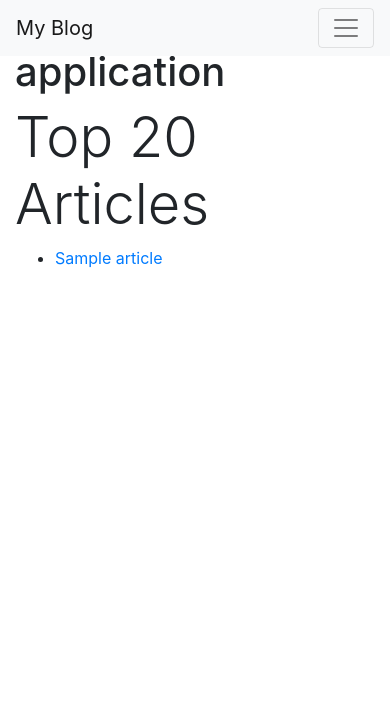
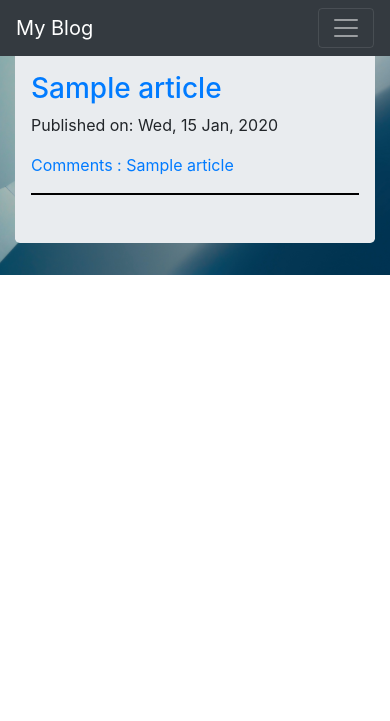
Before and after one commit to Abhishek-Khanduri/Blog-Application, a Django app: page /index in a window 390 px wide. Shown: the top 721 px of the page. Run offline with Django 3.2, Linux system fonts and the light colour scheme; tables that the repository leaves empty hold one stand-in row (values such as "Sample post"); some libraries are stand-ins or nearby versions.

Commit message:
top blog page reimplemented

```diff
--- a/static/css/index.css
+++ b/static/css/index.css
@@ -1,26 +1,3 @@
 .body{
     background-color: #0093E9;
 }
-
-#vantajs {
-    width: auto;
-    height: 722px;
-}
-#head{
-    height: 100%;
-    background-color: #0093E9;
-    /*background-image: linear-gradient( #0093E9 0%, #80D0C7 100%);*/
-    background-image: linear-gradient(120deg, #e0c3fc 0%, #8ec5fc 100%);
-}
-#head1{
-    height: 100%;
-    background-color: #0093E9;
-    /*background-image: linear-gradient( #0093E9 0%, #80D0C7 100%);*/
-    background-image: linear-gradient(120deg, #e0c3fc 0%, #8ec5fc 100%);
-}
-#header{
-    height: 100%;
-    background-color: #0093E9;
-    /*background-image: linear-gradient( #0093E9 0%, #80D0C7 100%);*/
-    background-image: linear-gradient(120deg, #e0c3fc 0%, #8ec5fc 100%);
-}
--- /dev/null
+++ b/static/css/post.css
@@ -0,0 +1,6 @@
+body {
+    background-image: url('../img/article_background.jpg');
+    background-position: center;
+    background-size: cover;
+    background-repeat: no-repeat;
+}
--- a/templates/auth/login.html
+++ b/templates/auth/login.html
@@ -11,6 +11,7 @@
     <link rel="stylesheet" type="text/css" href="{% static 'css/register.css' %}">
 </head>
 <body>
+    <h2><a href="/">MY BLOG</a></h2>
     <div class="row justify-content-center">
         <div class="col-lg-4 col-md-6 col-sm-8">
           <div class="card">
--- a/templates/main/article.html
+++ b/templates/main/article.html
@@ -19,4 +19,8 @@
         </p>
     </div>
 </div>
+
+
+
+
 {% endblock %}
--- a/templates/main/base.html
+++ b/templates/main/base.html
@@ -9,12 +9,15 @@
         <!-- CSS only -->
 <link rel="stylesheet" href="https://stackpath.bootstrapcdn.com/bootstrap/4.5.2/css/bootstrap.min.css" integrity="sha384-JcKb8q3iqJ61gNV9KGb8thSsNjpSL0n8PARn9HuZOnIxN0hoP+VmmDGMN5t9UJ0Z" crossorigin="anonymous">
 
+<link href="https://unpkg.com/aos@2.3.1/dist/aos.css" rel="stylesheet">
+
 <!-- JS, Popper.js, and jQuery -->
 <script src="https://code.jquery.com/jquery-3.5.1.slim.min.js" integrity="sha384-DfXdz2htPH0lsSSs5nCTpuj/zy4C+OGpamoFVy38MVBnE+IbbVYUew+OrCXaRkfj" crossorigin="anonymous"></script>
 <script src="https://cdn.jsdelivr.net/npm/popper.js@1.16.1/dist/umd/popper.min.js" integrity="sha384-9/reFTGAW83EW2RDu2S0VKaIzap3H66lZH81PoYlFhbGU+6BZp6G7niu735Sk7lN" crossorigin="anonymous"></script>
 <script src="https://stackpath.bootstrapcdn.com/bootstrap/4.5.2/js/bootstrap.min.js" integrity="sha384-B4gt1jrGC7Jh4AgTPSdUtOBvfO8shuf57BaghqFfPlYxofvL8/KUEfYiJOMMV+rV" crossorigin="anonymous"></script>
 <link rel="stylesheet" href="{% static 'css/index.css' %}">
-<nav class="navbar navbar-expand-lg navbar-light bg-light fixed-top">
+<link rel="stylesheet" href="{% static 'css/post.css' %}">
+<nav class="navbar navbar-expand-lg navbar-dark bg-dark fixed-top">
     <div class="container">
       <a class="navbar-brand" href="">My Blog</a>
       <button class="navbar-toggler" type="button" data-toggle="collapse" data-target="#navbarResponsive" aria-controls="navbarResponsive" aria-expanded="false" aria-label="Toggle navigation">
@@ -48,6 +51,11 @@
     </head>
     <body>
         {% block content %} {% endblock %}
+
+        <script src="https://unpkg.com/aos@2.3.1/dist/aos.js"></script>
+        <script>
+          AOS.init();
+        </script>
     </body>
 
 </html>
--- a/templates/main/home.html
+++ b/templates/main/home.html
@@ -10,7 +10,7 @@
 <script src="https://code.jquery.com/jquery-3.3.1.slim.min.js" integrity="sha384-q8i/X+965DzO0rT7abK41JStQIAqVgRVzpbzo5smXKp4YfRvH+8abtTE1Pi6jizo" crossorigin="anonymous"></script>
 <script src="https://cdnjs.cloudflare.com/ajax/libs/popper.js/1.14.7/umd/popper.min.js" integrity="sha384-UO2eT0CpHqdSJQ6hJty5KVphtPhzWj9WO1clHTMGa3JDZwrnQq4sF86dIHNDz0W1" crossorigin="anonymous"></script>
 <!-- Navigation -->
-<nav class="navbar navbar-expand-lg navbar-light bg-light fixed-top">
+<nav class="navbar navbar-expand-lg navbar-dark bg-dark fixed-top">
   <div class="container">
     <a class="navbar-brand" href="#">My Blog</a>
     <button class="navbar-toggler" type="button" data-toggle="collapse" data-target="#navbarResponsive" aria-controls="navbarResponsive" aria-expanded="false" aria-label="Toggle navigation">
--- a/templates/main/index.html
+++ b/templates/main/index.html
@@ -3,40 +3,30 @@
 {% load static %}
 {% block content %}
 
-<div id = "vantajs">
-    <div class = "container inner">
-        <h1>welcome to blog application</h1>
-        <h1 class=display-4>Top 20 Articles</h2>
-        <script src="{% static 'js/three.r119.min.js' %}"></script>
-<script src="{% static 'js/vanta.clouds.min.js' %}"></script>
-<script src="https://ajax.googleapis.com/ajax/libs/jquery/3.5.1/jquery.min.js"></script>
-<script>
-    VANTA.CLOUDS('#vantajs')
-</script>
-<script>
-VANTA.CLOUDS({
-    el: "#vantajs",
-    mouseControls: true,
-    touchControls: true,
-    gyroControls: false,
-    minHeight: 200.00,
-    minWidth: 200.00,
-    scaleMobile:1.0,
-    backgroundColor: 0xc01d1d,
-    skyColor: 0x768aeb,
-    cloudColor: 0xaac8ed,
-    sunColor: 0xeb8f1c,
-    sunGlareColor: 0xd44a1b,
-    speed: 1.55
-});
-</script>
-            <ul>
-                {% for article in latest_articles %}
-                <li><a href="{% url 'get_article' article.pk %}">{{ article }}</a></li>
-                {% endfor %}
-            </ul>
 
+<div class="content container" data-aos="fade-right">
+    <div class="row" data-aos="fade-right">
+        <div class="col-md-8" data-aos="fade-right">
+          <div class="blog_posts" data-aos="fade-right">
+            {% for post in latest_articles %}
+            <div class="jumbotron" style="margin-left: auto;margin-right: auto;margin-top: 11%;" data-aos="fade-right">
+            <div class="post">
+                <h3><a href="{% url 'get_article' post.pk%}">{{post.title}}</a></h3>
+                <div class="">
+                    <p>Published on: {{post.createdAt|date:"D, d M, Y"}}</p>
+                </div>
+                <a href="{% url 'get_article' pk=post.pk %}">Comments : {{post.title}}</a>
+            </div>
+            <hr style="border: 1px solid black;">
+            </div>
+
+            {% endfor %}
+
+          </div>
+
+        </div>
     </div>
 </div>
 
+
 {% endblock %}
```
Also changed, not shown: static/img/article_background.jpg (added).
